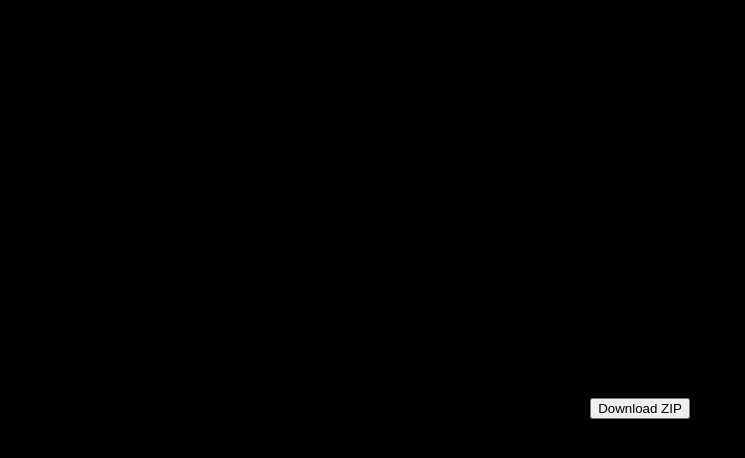
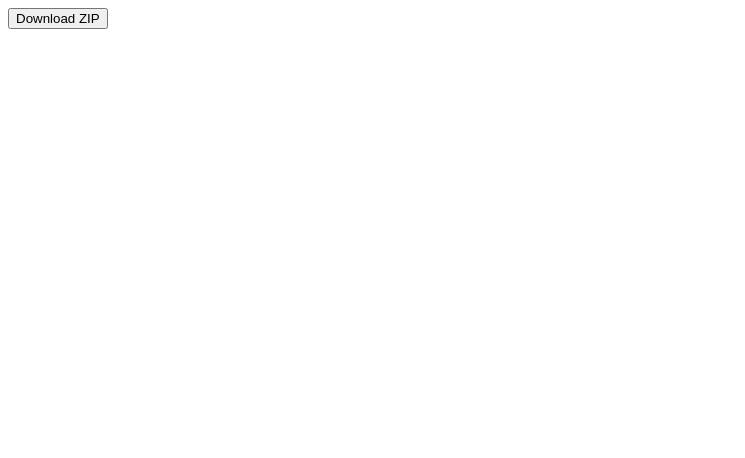
Before and after one commit to jag-proj3ct/local-download, a plain HTML site: page index.html in a window 1280 px wide. Shown: the whole page, without its empty margins (0-745 px from the left). Drawn offline with nearby package versions, Linux system fonts and the light colour scheme.

Commit message:
Update index.html

```diff
--- a/index.html
+++ b/index.html
@@ -6,8 +6,8 @@
 <title>Local Download Mirror</title>
 <script src="https://cdnjs.cloudflare.com/ajax/libs/jszip/3.10.1/jszip.min.js"></script>
 </head>
-<body style="background:#000;color:#0f0;display:flex;justify-content:center;align-items:center;height:100vh;font-family:sans-serif;">
-<button id="download">Download ZIP</button>
+<body>
+  <button id="download">Download ZIP</button>
 
 <script>
 document.getElementById("download").addEventListener("click", async () => {
```
